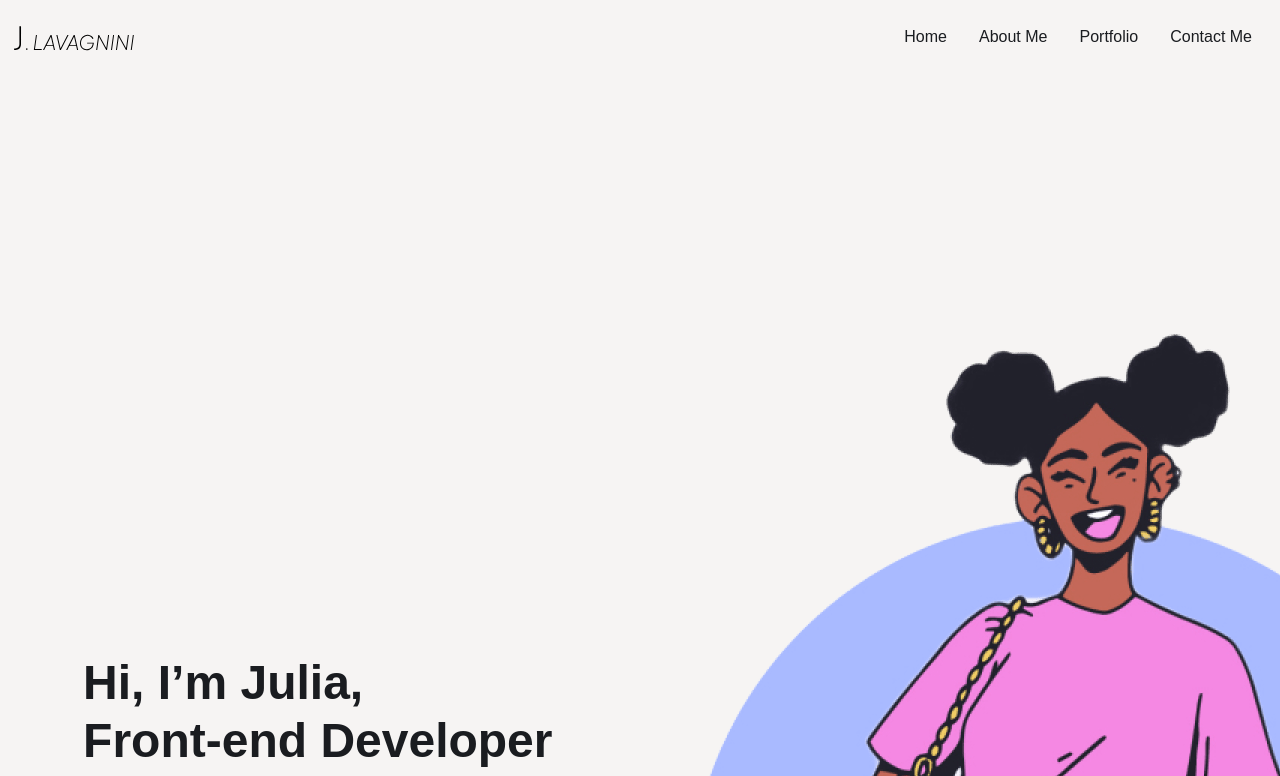
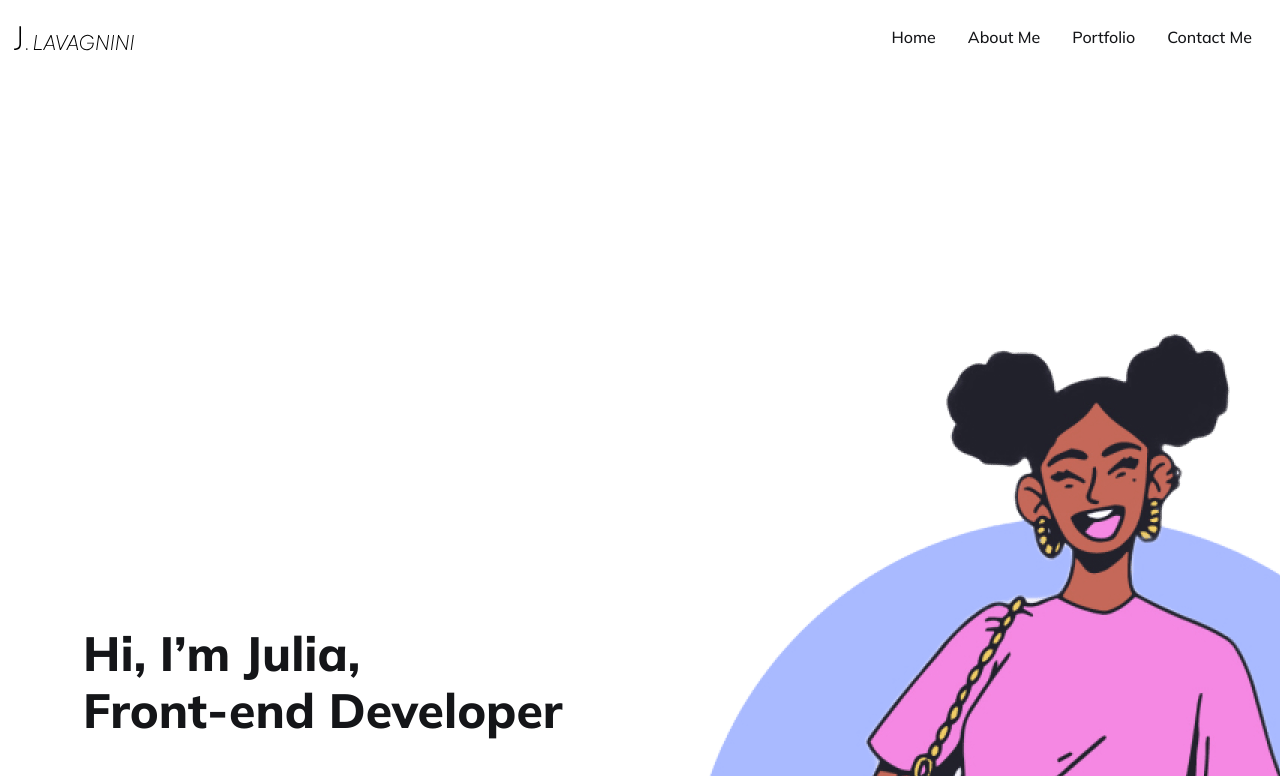
Before and after one commit to JuliaLavagnini/Portifolio, a plain HTML site: page index.html in a window 1280 px wide. Shown: the top 776 px of the page. Drawn offline with nearby package versions, Linux system fonts and the light colour scheme; files whose address does not match are found by name.

Commit message:
Update root variable

```diff
--- a/assets/src/style.css
+++ b/assets/src/style.css
@@ -1,9 +1,8 @@
 :root {
-  --font-family: "Plus Jakarta Sans", sans-serif;
-  --text-color: #1a1c20;
-  --primary-color: #51443d;
-  --secondary-color: #a7958b;
-  --main-background-color: #f6f4f3;
+  --font-family: "Mulish", sans-serif;
+  --text-color: #141518;
+  --secondary-color: #ffabe7;
+  --Background-section: #d7e0ff;
 }
 
 /* Body */
```
